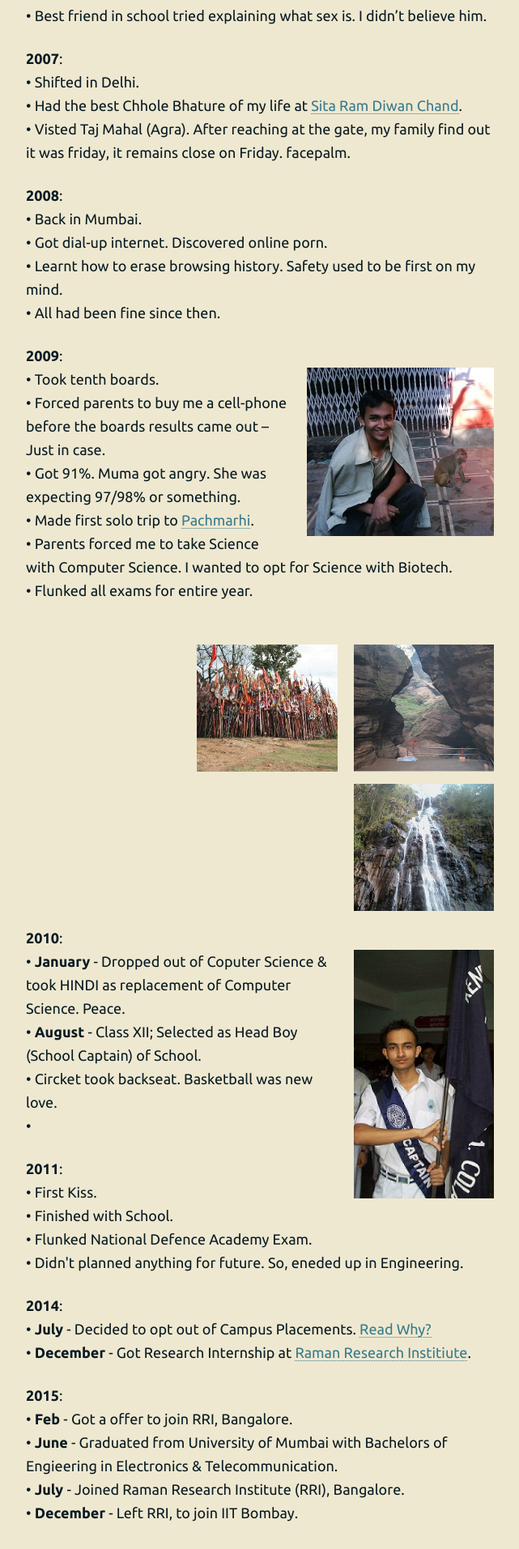
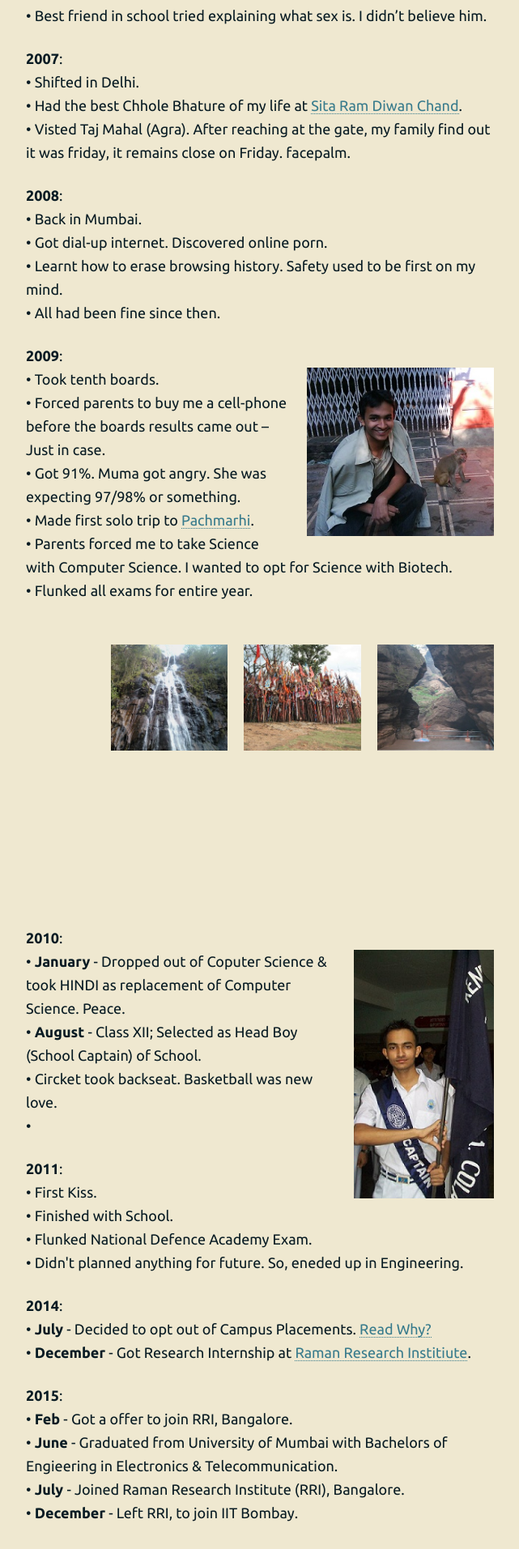
Before and after one commit to 93notes/93notes.github.io, a Jekyll site: the page built from timeline.html, in a window 1280 px wide. Shown: the part 1478-3391 px from the top of the page at 81% size, without its empty margins (319-960 px from the left). Built offline with Jekyll 4.4.1, drawn with Linux system fonts in a browser that asks for light colours; nearby versions of some CDN libraries.

Commit message:
Update timeline.html

```diff
--- a/timeline.html
+++ b/timeline.html
@@ -121,9 +121,9 @@ I almost died (although there were more than 100 people around). I hate him for
 &bull; Flunked all exams for entire year. </br>
 </br>
 <div id="pics">
-<img rel="nofollow" width="30%"  src="/images/personal/caves.jpg" alt="Caves in Pachmarhi"/>
-<img rel="nofollow" width="30%"  src="/images/personal/temple.jpg" alt="Temple in Pachmarhi"/>
-<img rel="nofollow" width="30%"  src="/images/personal/waterfall.jpg" alt="Bee Waterfall in Pachmarhi"/>
+<img  width="25%"  src="/images/personal/caves.jpg" alt="Caves in Pachmarhi"/>
+<img  width="25%"  src="/images/personal/temple.jpg" alt="Temple in Pachmarhi"/>
+<img  width="25%"  src="/images/personal/waterfall.jpg" alt="Bee Waterfall in Pachmarhi"/>
 </div>
 </p>
 
```
